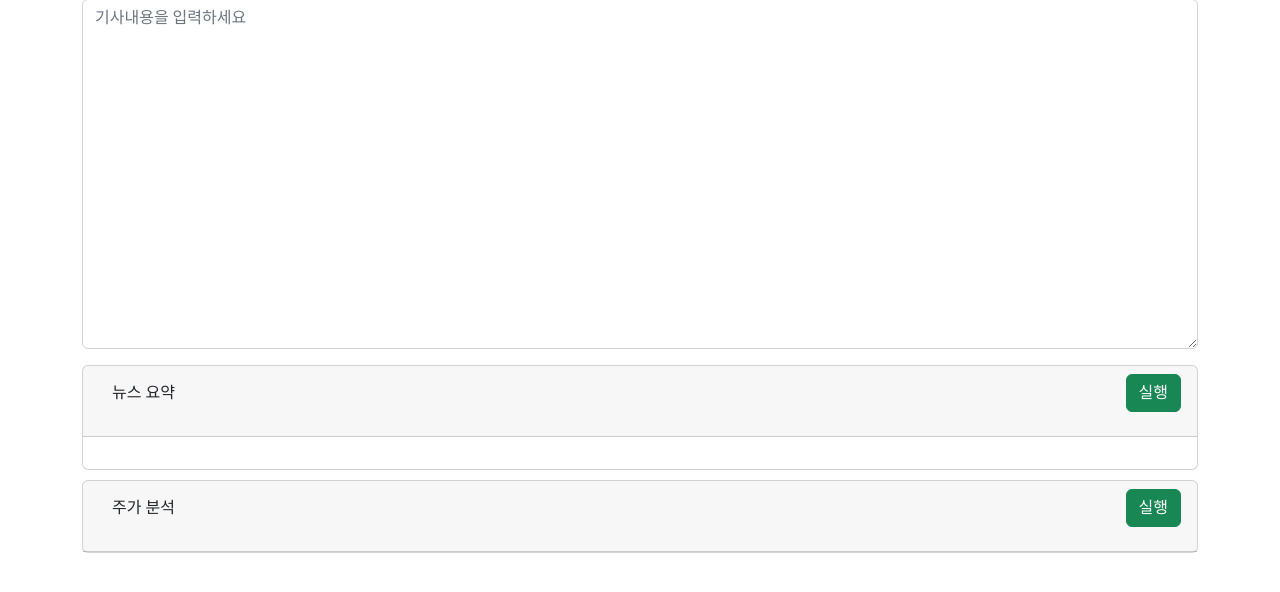
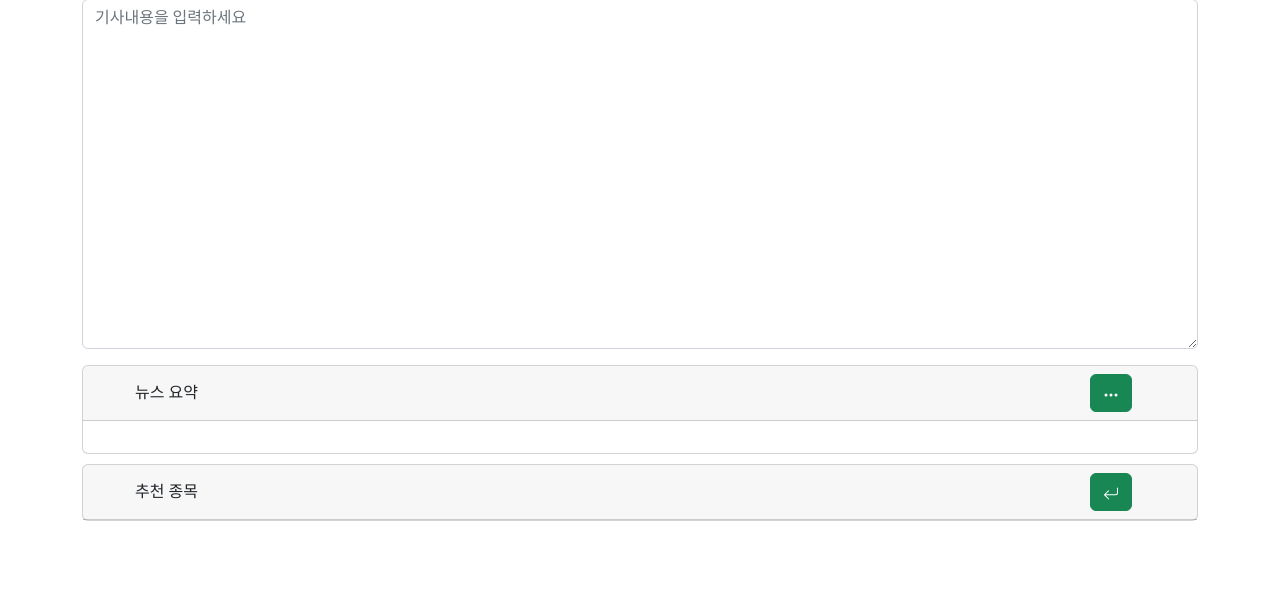
Before and after one commit to Busan-Bigdata-analysis/news_analysis, a Flask app: page / in a window 1280 px wide. Shown: the part 71-663 px from the top of the page. Run offline with Flask 2, Linux system fonts and the light colour scheme; some web fonts are replaced.

Commit message:
20220920 페이지구성 변경
- 뉴스 요약 버튼 -> 드롭 다운 형태로 변환
    - 요약 버튼 : 기존의 실행 버튼과 연결
    - 전송 버튼 : 연결 해야함
- 주가 분석 -> 추천 종목
- 주가 분석 버튼 -> 아이콘으로 변경
- 버튼 색깔 유지

```diff
--- a/totalWeb/templates/index.html
+++ b/totalWeb/templates/index.html
@@ -38,10 +38,25 @@
     <div id="accordion">
       <div class="card">
         <div class="card-header">
-          <div class="row">
-            <div class="col"><a class="btn" data-bs-toggle="collapse" href="#collapseOne">뉴스 요약</a></div>
-            <div class="col">
-              <p class="text-end"><button id="shortBtn" type="button" class="btn btn-success">실행</button></p>
+          <div class="row justify-content-around">
+            <div class="col-10"><a class="btn" data-bs-toggle="collapse" href="#collapseOne">뉴스 요약</a></div>
+            <div class="col-1">
+              <div class="dropdown">
+                <button class="btn btn-success" type="button" id="dropdownMenuButton1" data-bs-toggle="dropdown" aria-expanded="false">
+                  <svg xmlns="http://www.w3.org/2000/svg" width="16" height="16" fill="currentColor"
+                    class="bi bi-three-dots" viewBox="0 0 16 16">
+                    <path
+                      d="M3 9.5a1.5 1.5 0 1 1 0-3 1.5 1.5 0 0 1 0 3zm5 0a1.5 1.5 0 1 1 0-3 1.5 1.5 0 0 1 0 3zm5 0a1.5 1.5 0 1 1 0-3 1.5 1.5 0 0 1 0 3z" />
+                  </svg>
+                </button>
+                <ul class="dropdown-menu dropdown-menu-end" aria-labelledby="dropdownMenuButton1">
+                  <li><a id="shortBtn" class="dropdown-item">요약</a></li>
+                  <li><a id="" class="dropdown-item">전송</a></li>
+                </ul>
+              </div>
+              <!-- <p class="text-end">
+                <button id="shortBtn" type="button" class="btn btn-success">실행</button>
+              </p> -->
             </div>
           </div>
         </div>
@@ -53,10 +68,15 @@
       </div>
       <div class="card">
         <div class="card-header">
-          <div class="row">
-            <div class="col"><a class="btn" data-bs-toggle="collapse" href="#collapseTwo">주가 분석</a></div>
-            <div class="col">
-              <p class="text-end"><button id="analisysBtn" type="button" class="btn btn-success">실행</button></p>
+          <div class="row justify-content-around">
+            <div class="col-10"><a class="btn" data-bs-toggle="collapse" href="#collapseTwo">추천 종목</a></div>
+            <div class="col-1">
+              <button id="analisysBtn" type="button" class="btn btn-success">
+                <svg xmlns="http://www.w3.org/2000/svg" width="16" height="16" fill="currentColor" class="bi bi-arrow-return-left" viewBox="0 0 16 16">
+                  <path fill-rule="evenodd"
+                    d="M14.5 1.5a.5.5 0 0 1 .5.5v4.8a2.5 2.5 0 0 1-2.5 2.5H2.707l3.347 3.346a.5.5 0 0 1-.708.708l-4.2-4.2a.5.5 0 0 1 0-.708l4-4a.5.5 0 1 1 .708.708L2.707 8.3H12.5A1.5 1.5 0 0 0 14 6.8V2a.5.5 0 0 1 .5-.5z" />
+                </svg>
+              </button>
             </div>
           </div>
         </div>
```
